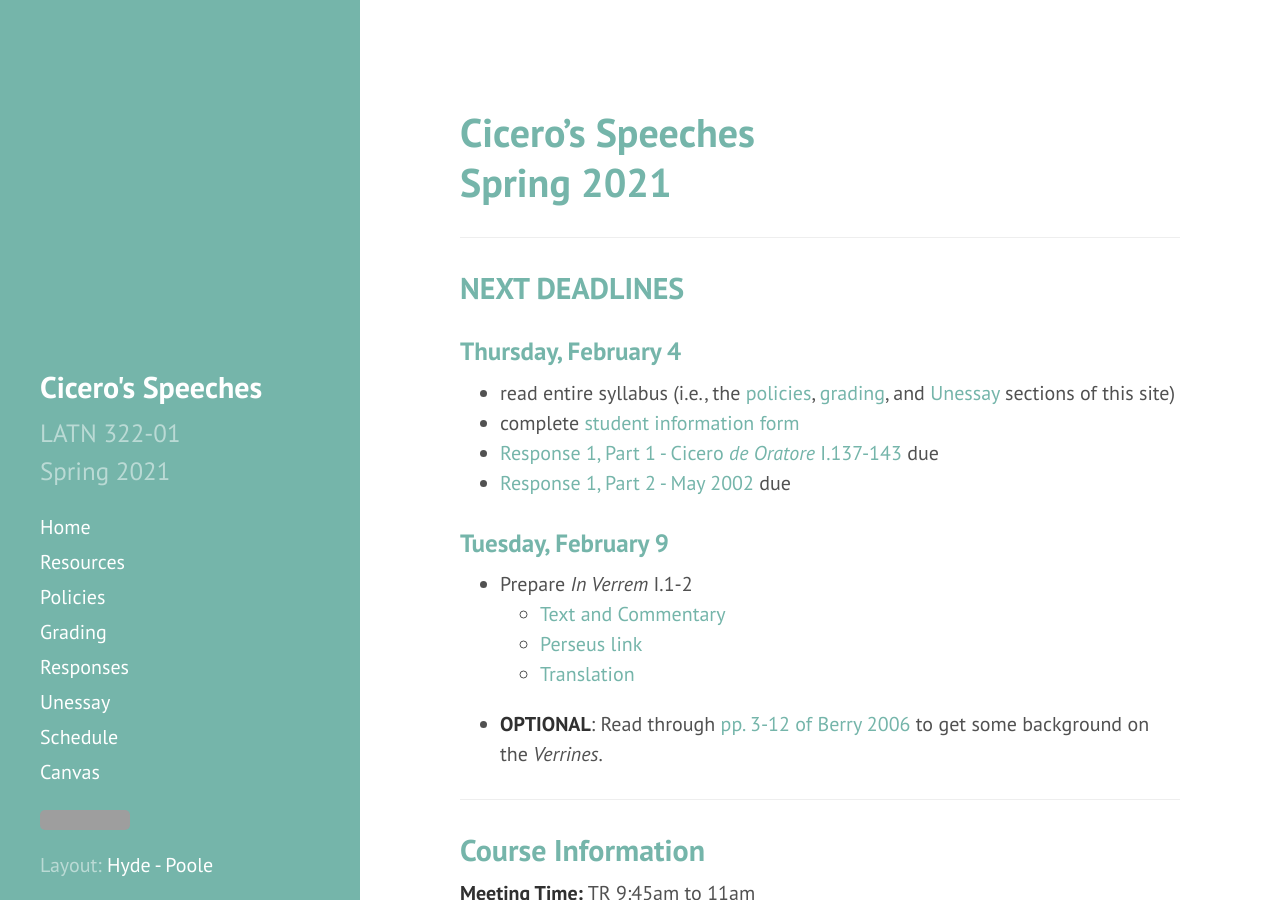
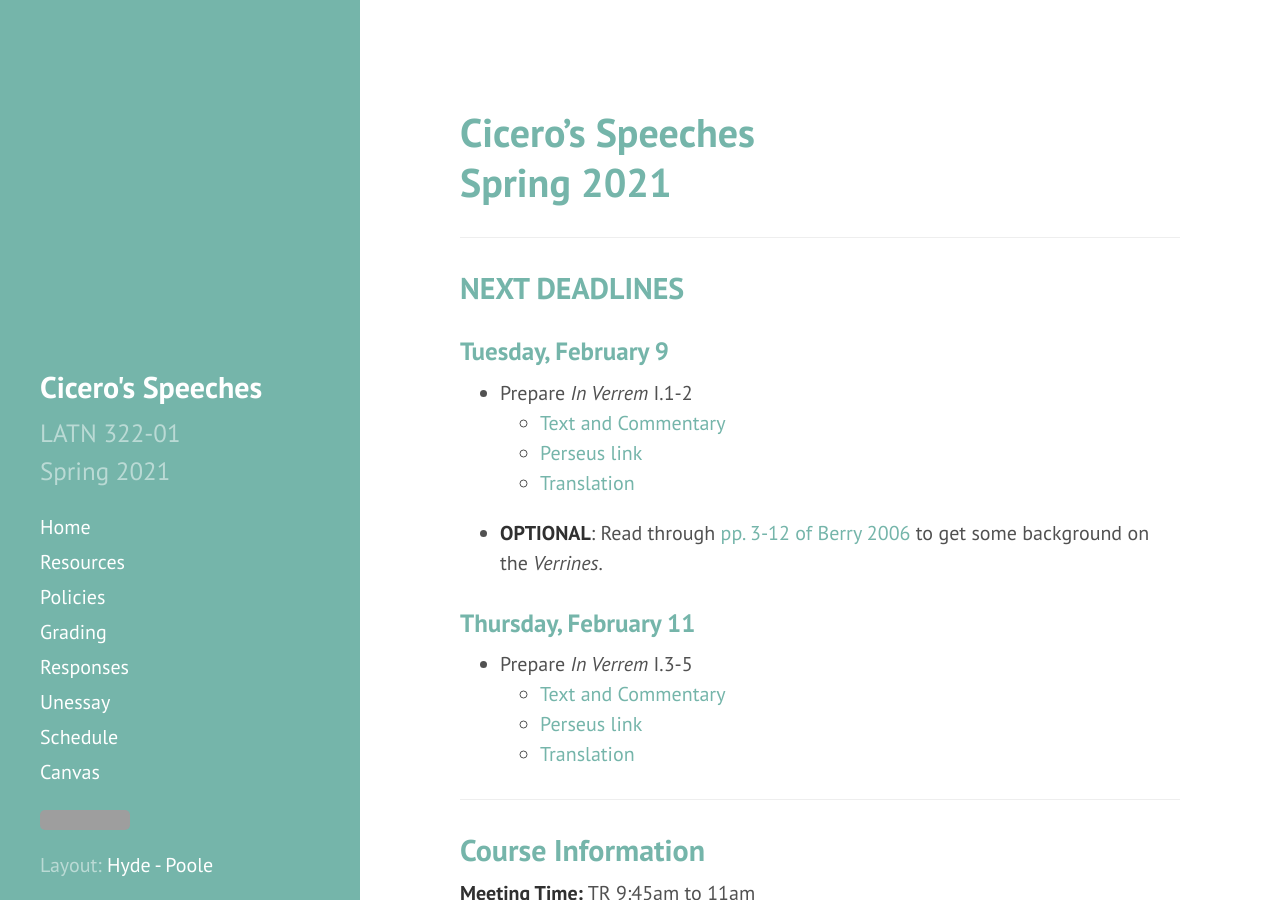
Before and after one commit to DLibatique/LATN322-S21, a Jekyll site: the page built from _pages/index.md, in a window 1280 px wide and 900 px high. Built offline with Jekyll 4.4.1, drawn with Linux system fonts in a browser that asks for light colours; grey boxes are pictures that could not be loaded.

Commit message:
updated homepage

```diff
--- a/_pages/index.md
+++ b/_pages/index.md
@@ -10,18 +10,18 @@ permalink: /
 
 ## NEXT DEADLINES
 
-### Thursday, February 4
-* read entire syllabus (i.e., the [policies](policies), [grading](grading), and [Unessay](unessay) sections of this site)
-* complete [student information form](https://forms.gle/1EkwwErBKskJxMdt8)
-* [Response 1, Part 1 - Cicero *de Oratore* I.137-143](https://hc.instructure.com/courses/3519/assignments/32148) due
-* [Response 1, Part 2 - May 2002](https://hc.instructure.com/courses/3519/assignments/32164) due
-
 ### Tuesday, February 9
 * Prepare *In Verrem* I.1-2
   * [Text and Commentary](https://drive.google.com/file/d/1Vx1vMuj2uz7wQbooaPK9fVnsL5JaR-0K/view?usp=sharing)
   * [Perseus link](http://www.perseus.tufts.edu/hopper/text?doc=Perseus%3Atext%3A1999.02.0012%3Atext%3DVer.%3Aactio%3D1%3Abook%3D1%3Asection%3D1)
   * [Translation](https://drive.google.com/file/d/1Vx33fCZnyOLPktPQs09adGhmwl4OuYZE/view?usp=sharing)
 * **OPTIONAL**: Read through [pp. 3-12 of Berry 2006](https://drive.google.com/file/d/1Vx33fCZnyOLPktPQs09adGhmwl4OuYZE/view?usp=sharing) to get some background on the *Verrines*.
+
+### Thursday, February 11
+* Prepare *In Verrem* I.3-5
+  * [Text and Commentary](https://drive.google.com/file/d/1Vx1vMuj2uz7wQbooaPK9fVnsL5JaR-0K/view?usp=sharing)
+  * [Perseus link](http://www.perseus.tufts.edu/hopper/text?doc=Perseus%3Atext%3A1999.02.0012%3Atext%3DVer.%3Aactio%3D1%3Abook%3D1%3Asection%3D1)
+  * [Translation](https://drive.google.com/file/d/1Vx33fCZnyOLPktPQs09adGhmwl4OuYZE/view?usp=sharing)
 
 ***
 
```
